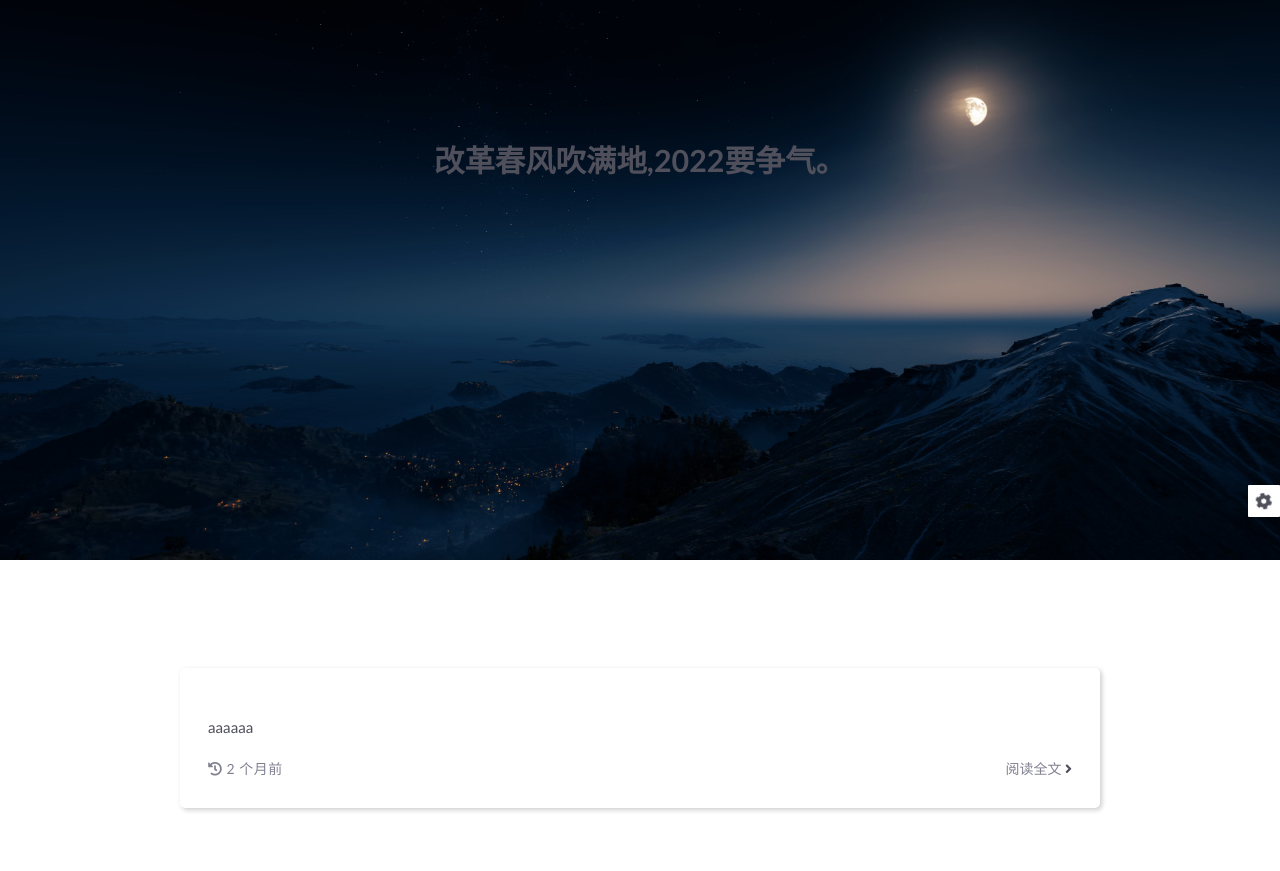
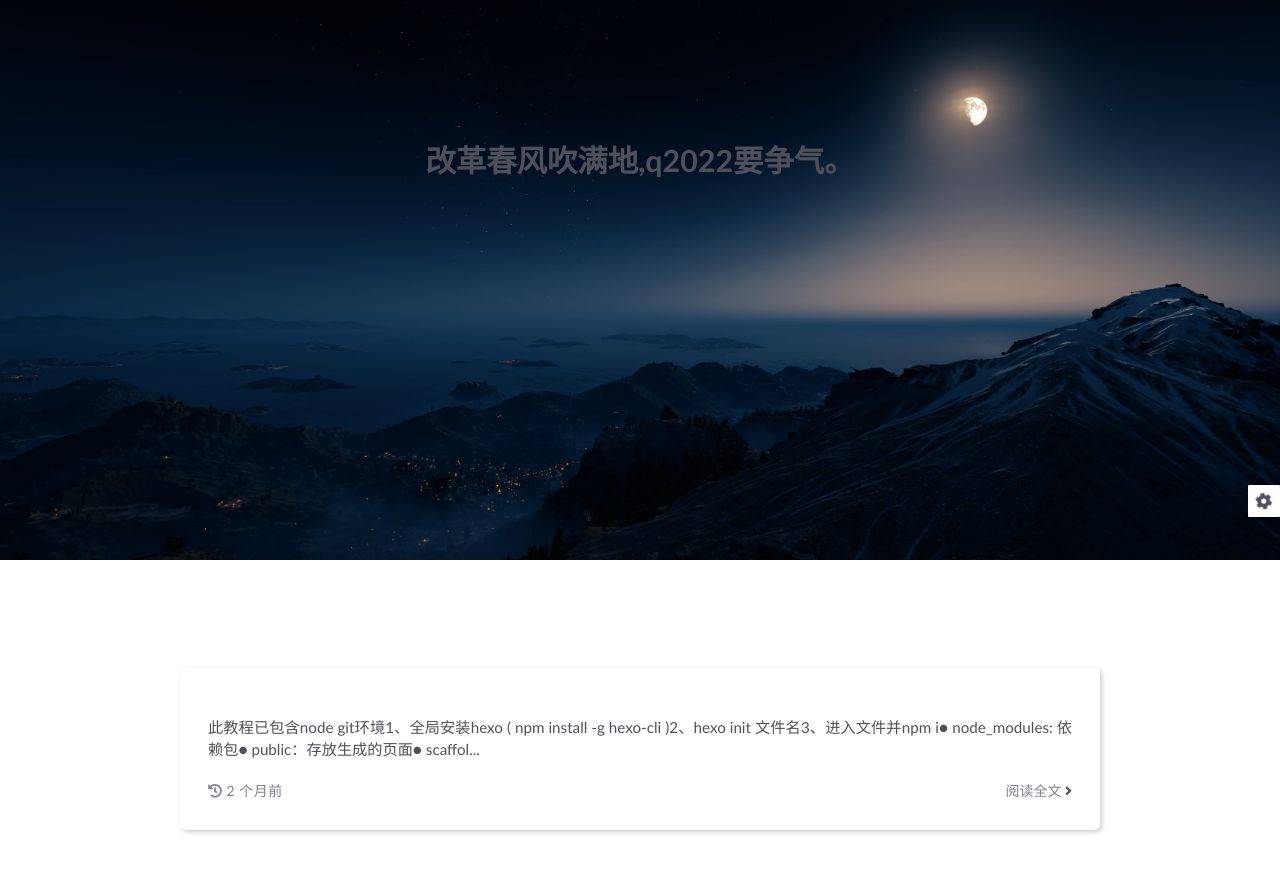
Before and after one commit to mch0307/mch0307.github.io, a plain HTML site: page index.html in a window 1280 px wide. Shown: the part 240-1111 px from the top of the page. Drawn offline with Linux system fonts and the light colour scheme.

Commit message:
Site updated: 2022-02-21 17:06:53

```diff
--- a/index.html
+++ b/index.html
@@ -21,7 +21,7 @@
     <script id="hexo-configurations">
     let KEEP = window.KEEP || {};
     KEEP.hexo_config = {"hostname":"example.com","root":"/","language":"zh-CN"};
-    KEEP.theme_config = {"toc":{"enable":false,"number":false,"expand_all":false,"init_open":false},"style":{"primary_color":"#0066CC","avatar":"/images/avatar.svg","favicon":"/images/logo.svg","article_img_align":"left","left_side_width":"260px","content_max_width":"920px","hover":{"shadow":false,"scale":false},"first_screen":{"enable":true,"background_img":"/images/bgB.jpg","description":"改革春风吹满地,2022要争气。"},"scroll":{"progress_bar":{"enable":false},"percent":{"enable":false}}},"local_search":{"enable":false,"preload":false},"code_copy":{"enable":false,"style":"default"},"pjax":{"enable":false},"lazyload":{"enable":false},"version":"3.4.5"};
+    KEEP.theme_config = {"toc":{"enable":false,"number":false,"expand_all":false,"init_open":false},"style":{"primary_color":"#0066CC","avatar":"/images/avatar.svg","favicon":"/images/logo.svg","article_img_align":"left","left_side_width":"260px","content_max_width":"920px","hover":{"shadow":false,"scale":false},"first_screen":{"enable":true,"background_img":"/images/bgB.jpg","description":"改革春风吹满地,q2022要争气。"},"scroll":{"progress_bar":{"enable":false},"percent":{"enable":false}}},"local_search":{"enable":false,"preload":false},"code_copy":{"enable":false,"style":"default"},"pjax":{"enable":false},"lazyload":{"enable":false},"version":"3.4.5"};
     KEEP.language_ago = {"second":"%s 秒前","minute":"%s 分钟前","hour":"%s 小时前","day":"%s 天前","week":"%s 周前","month":"%s 个月前","year":"%s 年前"};
   </script>
 <meta name="generator" content="Hexo 5.4.0"></head>
@@ -41,7 +41,7 @@
         <div class="first-screen-container flex-center fade-in-down-animation">
     <div class="content flex-center">
         <div class="description">
-            改革春风吹满地,2022要争气。
+            改革春风吹满地,q2022要争气。
         </div>
 
     </div>
@@ -137,8 +137,7 @@
 
                 <div class="home-article-content markdown-body">
 
-                        aaaaaa
-
+                        此教程已包含node git环境1、全局安装hexo ( npm install -g hexo-cli )2、hexo init 文件名3、进入文件并npm i● node_modules: 依赖包● public：存放生成的页面● scaffol...
 
                 </div>
 
```
Also changed, not shown: 2021/12/08/hello-world/index.html (+3 -2 lines), archives/2021/12/index.html (+1 -1 lines), archives/2021/index.html (+1 -1 lines), archives/index.html (+1 -1 lines).
